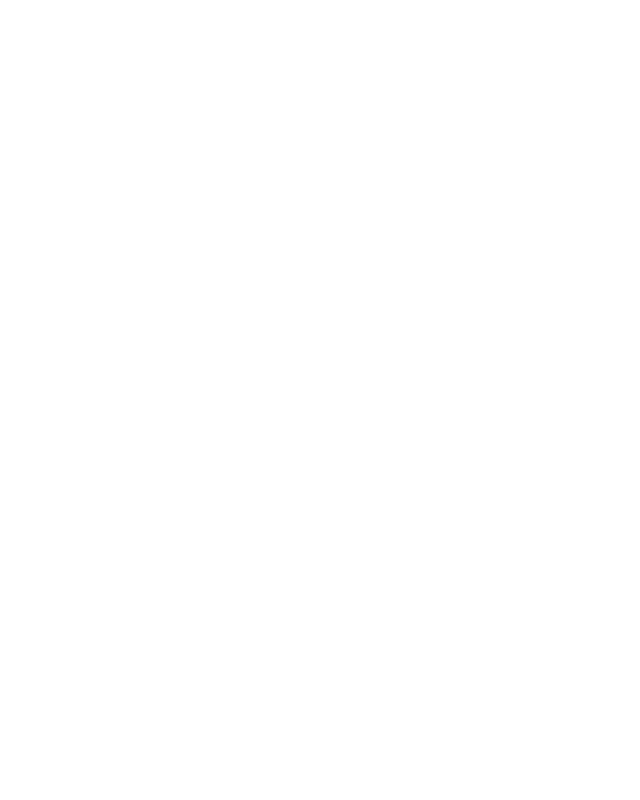
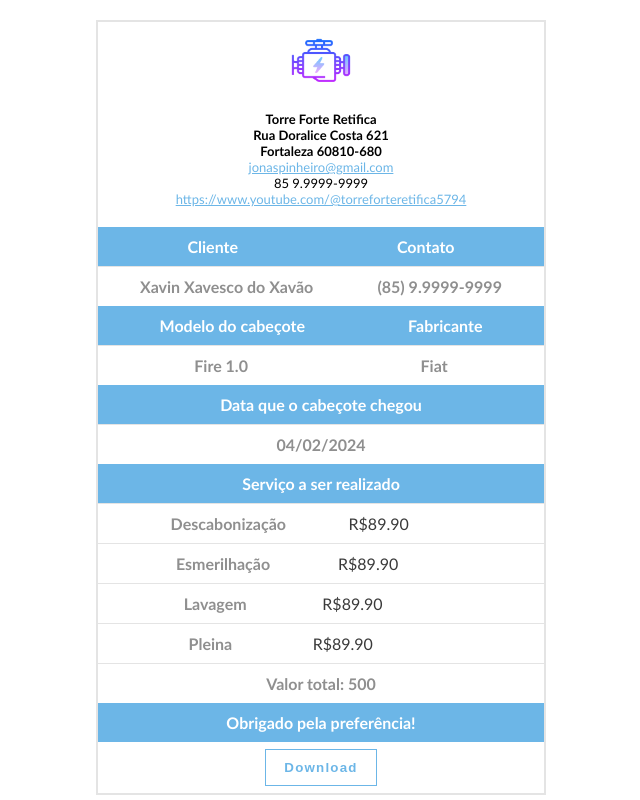
Before and after one commit to HermesonxN/SistemaRetifica-FrontEnd, a React (Vite) app: page /budget/generating-pdf in a window 1280 px wide. Before the commit this address had no page. Shown: the whole page, without its empty margins (319-959 px from the left). Built offline with nearby package versions, Linux system fonts and the light colour scheme.

Commit message:
Feat: adding quote PDF generator

```diff
--- a/package.json
+++ b/package.json
@@ -12,6 +12,8 @@
   "dependencies": {
     "@reduxjs/toolkit": "^2.2.1",
     "axios": "^1.6.7",
+    "html2canvas": "^1.4.1",
+    "jspdf": "^2.5.1",
     "react": "^18.2.0",
     "react-dom": "^18.2.0",
     "react-icons": "^5.0.1",
--- a/src/App.jsx
+++ b/src/App.jsx
@@ -5,6 +5,8 @@
 import Budget from "./pages/Budget";
 import { Provider } from "react-redux";
 import store from "./redux/store";
+import Registerservice from "./pages/RegisterService";
+import GeneratingPDF from "./pages/generatingPDF";
 
 export default function App() {
   return (
@@ -15,6 +17,8 @@
             <Route path="/" element={<SignIn />}></Route>
             <Route path="/home" element={<Home />}></Route>
             <Route path="/budget" element={<Budget />}></Route>
+            <Route path="/register-service" element={<Registerservice />}></Route>
+            <Route path="/budget/generating-pdf" element={<GeneratingPDF />}></Route>
           </Routes>
         </BrowserRouter>
       </Provider>
--- a/src/components/LoginForm/index.jsx
+++ b/src/components/LoginForm/index.jsx
@@ -7,7 +7,7 @@
 import { useDispatch } from 'react-redux';
 import { addToken } from "../../redux/slices/tokenSlice";
 
-export default function Form(){
+export default function LoginForm(){
 
     const dispatch = useDispatch();
     const navigate = useNavigate();
@@ -39,7 +39,7 @@
                 <img src={motor} alt="" className="form-logo" />
             </div>
 
-            <form action="" onSubmit={handleLoginForm} className="form">
+            <form onSubmit={handleLoginForm} className="form">
                 <div className="user-div">
                     <label htmlFor="user" className="form-label">USUÁRIO</label>
                     <input
--- /dev/null
+++ b/src/components/PDF/index.jsx
@@ -0,0 +1,164 @@
+import React, { useState } from "react";
+import './style.css';
+import logo from "../../assets/img/icons8-motor-100.png"
+import html2canvas from "html2canvas";
+import jsPDF from "jspdf";
+
+export default function PDF(props){
+
+    const [loader, setLoader] = useState(false);
+
+    const downloadPDF = () =>{
+        const capture = document.querySelector('.actual-receipt');
+        setLoader(true);
+        html2canvas(capture).then((canvas)=>{
+        const imgData = canvas.toDataURL('img/png');
+        const doc = new jsPDF('p', 'mm', 'a4');
+        const componentWidth = doc.internal.pageSize.getWidth();
+        const componentHeight = doc.internal.pageSize.getHeight();
+        doc.addImage(imgData, 'PNG', 0, 0, componentWidth, componentHeight);
+        setLoader(false);
+        doc.save('receipt.pdf');
+        })
+    }
+
+    return(
+        <div className="wrapper">
+
+      <div className="receipt-box">
+
+          {/* actual receipt */}
+          <div className="actual-receipt">
+
+            {/* organization logo */}
+            <div className="receipt-organization-logo">
+              <img alt="logo" src={logo} />
+            </div>
+
+            {/* organization name */}
+            <h5>Torre Forte Retifica</h5>
+
+            {/* street address and unit number */}
+            <h6>
+              Rua Doralice Costa
+              {' '}
+              621
+            </h6>
+
+            {/* city province postal code */}
+            <h6>
+              Fortaleza
+              {' '}
+              60810-680
+            </h6>
+
+            {/* email-phone-and-website */}
+            <div className="phone-and-website">
+              <p>
+                <a href={`mailto:jonaspinheiro@gmail.com`}>
+                    jonaspinheiro@gmail.com
+                </a>
+              </p>
+              <p>85 9.9999-9999</p>
+
+              <p>
+                <a
+                  href="https://www.youtube.com/@torreforteretifica5794"
+                  target="blank"
+                >
+                  https://www.youtube.com/@torreforteretifica5794
+                </a>
+              </p>
+
+            </div>
+
+            <div className="colored-row first">
+              <span>Cliente</span>
+              <span>Contato</span>
+            </div>
+
+            <div className="data-row">
+              <span className="font-weight">Xavin Xavesco do Xavão</span>
+              <span className="font-weight">(85) 9.9999-9999</span>
+            </div>
+
+            <div className="colored-row">
+              <span>Modelo do cabeçote</span>
+              <span>Fabricante</span>
+            </div>
+
+            <div className="data-row">
+              <span className="font-weight">{props.model}</span>
+              <span className="font-weight">{props.manufacturer}</span>
+            </div>
+
+            <div className="colored-row">
+              <span>Data que o cabeçote chegou</span>
+            </div>
+
+            <div className="data-row">
+              <span className="font-weight">{props.date}</span>
+            </div>
+
+            <div className="colored-row">
+              <span>Serviço a ser realizado</span>
+            </div>
+
+            <div className="data-row border-bottom">
+              <span>
+                <span className="font-weight">Descabonização</span>
+                </span>R$89.90<span>
+              </span>
+            </div>
+            <div className="data-row border-bottom">
+              <span>
+                <span className="font-weight">Esmerilhação</span>
+                </span>R$89.90<span>
+              </span>
+            </div>
+            <div className="data-row border-bottom">
+              <span>
+                <span className="font-weight">Lavagem</span>
+                </span>R$89.90<span>
+              </span>
+            </div>
+            <div className="data-row border-bottom">
+              <span>
+                <span className="font-weight">Pleina</span>
+                </span>R$89.90<span>
+              </span>
+            </div>
+
+            <div className="data-row border-bottom">
+              <span className="font-weight">Valor total: {props.value}</span>
+            </div>
+            <div className="colored-row">
+              <span>Obrigado pela preferência!</span>
+            </div>
+
+          </div>
+          {/* end of actual receipt */}
+
+          {/* receipt action */}
+          <div className="receipt-actions-div">
+            <div className="actions-right">
+              <button
+                className="receipt-modal-download-button"
+                onClick={downloadPDF}
+                disabled={!(loader===false)}
+              >
+                {loader?(
+                  <span>Downloading</span>
+                ):(
+                  <span>Download</span>
+                )}
+
+              </button>
+            </div>
+          </div>
+
+      </div>
+
+    </div>
+    )
+}
--- /dev/null
+++ b/src/components/PDF/style.css
@@ -0,0 +1,148 @@
+*{
+    margin: 0;
+    padding: 0;
+    box-sizing: border-box;
+  }
+
+  .wrapper{
+    width: 100%;
+    height: auto;
+    display: flex;
+    justify-content: center;
+    align-items: center;
+    overflow-x: hidden;
+    font-family: 'Trebuchet MS', 'Lucida Sans Unicode', 'Lucida Grande', 'Lucida Sans', Arial, sans-serif;
+  }
+
+  .receipt-box{
+    width: 450px;
+    display: flex;
+    flex-direction: column;
+    margin-top: 20px;
+    border: 2px solid #e4e4e4;
+  }
+
+  .receipt-modal-header{
+    border-bottom: 1px solid #fff;
+    color: #fff;
+  }
+
+  .receipt-box .actual-receipt{
+    width: 100%;
+    display: flex;
+    flex-direction: column;
+    justify-content: center;
+    align-items: center;
+    margin-top: 7px;
+    background-color: #fff;
+  }
+
+  .actual-receipt .receipt-organization-logo{
+    width: 64px;
+    height: auto;
+  }
+
+  .receipt-organization-logo img{
+    width: 100%;
+    height: 100%;
+  }
+
+  .actual-receipt h5{
+    font-weight: 600;
+    margin-top: 15px;
+    font-size: 13px;
+    color: #000;
+  }
+
+  .actual-receipt h6{
+    font-size: 13px;
+    color: #000;
+  }
+
+  .actual-receipt .phone-and-website{
+    margin-top: 0;
+    font-size: 13px;
+    display: flex;
+    flex-direction: column;
+    justify-content: center;
+    align-items: center;
+    color: #000;
+  }
+
+  .phone-and-website p{
+    margin: 0;
+  }
+
+  .actual-receipt p a, .actual-receipt p a:hover{
+    color: #6cb6e7;
+  }
+
+  .colored-row{
+    background-color: #6cb6e7;
+    color: #fff;
+    display: flex;
+    width: 100%;
+    justify-content: space-between;
+    align-items: center;
+    padding: 10px;
+  }
+
+  .colored-row.first{
+    margin-top: 20px;
+  }
+
+  .colored-row span{
+    font-weight: bold;
+    font-size: 16px;
+    display: flex;
+    align-items: center;
+  }
+
+  .data-row{
+    background-color: #fff;
+    color: #3a3a3a;
+    display: flex;
+    width: 100%;
+    justify-content: space-between;
+    align-items: center;
+    border-top: 1px solid #e4e4e4;
+    padding: 10px;
+  }
+
+  .font-weight{
+    font-weight: 600;
+    color: #8f8f8f;
+  }
+
+  .receipt-actions-div{
+    width: 100%;
+    display: flex;
+    justify-content: space-between;
+    align-items: center;
+    margin-top: 7px;
+    margin-bottom: 7px;
+  }
+
+  @media(max-width: 450px){
+    .receipt-actions-div{
+        flex-direction: column;
+        justify-content: center;
+    }
+  }
+
+  .receipt-modal-download-button{
+    border: 1px solid #6cb6e7;
+    background-color: transparent !important;
+    color: #6cb6e7 !important;
+    font-weight: bold;
+    letter-spacing: 0.09em;
+    padding: 10px 18px;
+    cursor: pointer;
+    outline: none;
+  }
+
+  @media(max-width: 450px){
+    .actions-right{
+        width: 100%;
+    }
+  }
--- /dev/null
+++ b/src/components/RegisterServiceForm/index.jsx
@@ -0,0 +1,13 @@
+import React from "react";
+import './style.css';
+
+export default function RegisterServiceForm(){
+    return(
+        <div className="RegisterServiceForm-component">
+            <h1 className="title-registerForm">Registrar Novo Serviço</h1>
+            <form className="form-register">
+
+            </form>
+        </div>
+    )
+}
--- /dev/null
+++ b/src/components/RegisterServiceForm/style.css
@@ -0,0 +1,3 @@
+.RegisterServiceForm-component{
+    background-color: #f5f5f5;
+}
--- /dev/null
+++ b/src/pages/RegisterService.jsx
@@ -0,0 +1,8 @@
+import React from "react";
+import RegisterServiceForm from "../components/RegisterServiceForm";
+
+export default function Registerservice(){
+    return(
+        <RegisterServiceForm />
+    )
+}
--- a/src/pages/SignIn.jsx
+++ b/src/pages/SignIn.jsx
@@ -1,8 +1,8 @@
 import React from "react";
-import Form from "../components/LoginForm"
+import LoginForm from "../components/LoginForm";
 
 export default function SignIn(){
     return(
-        <Form />
+        <LoginForm />
     )
 };
--- /dev/null
+++ b/src/pages/generatingPDF.jsx
@@ -0,0 +1,13 @@
+import React from "react";
+import PDF from "../components/PDF";
+
+export default function GeneratingPDF(){
+    return(
+        <PDF
+            model="Fire 1.0"
+            value="500"
+            manufacturer="Fiat"
+            date="04/02/2024"
+        />
+    )
+}
```
Also changed, not shown: 1 other file (tests, documents, lock files or other folders).
